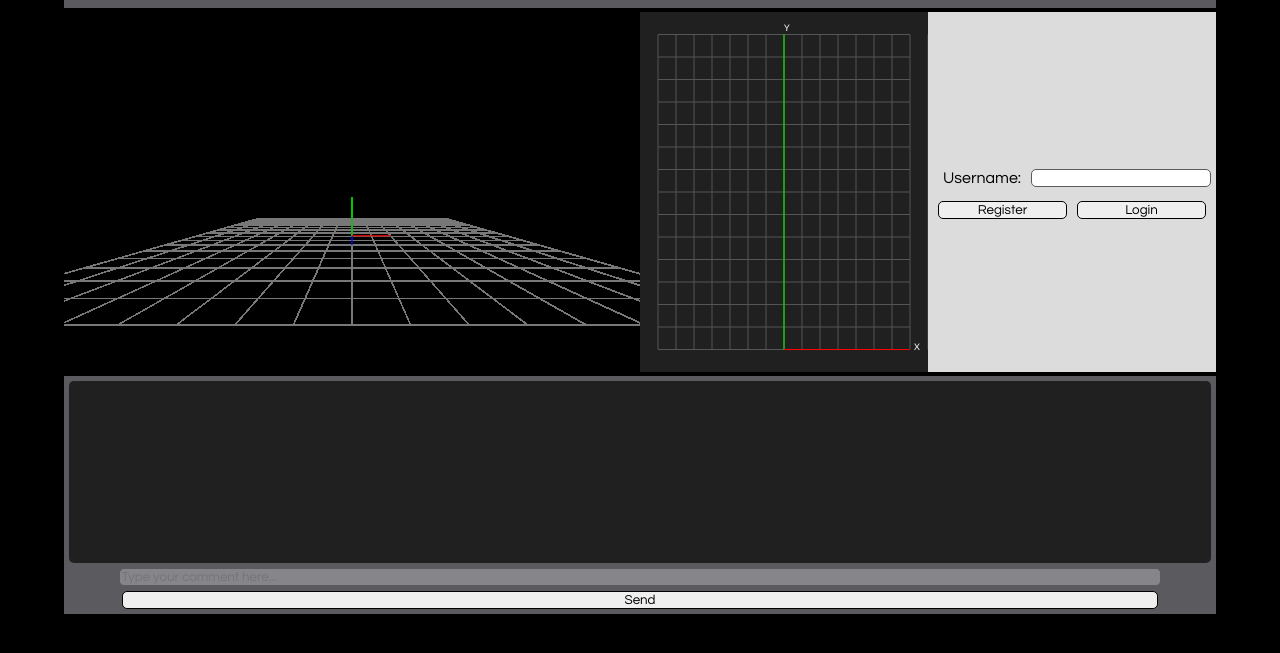
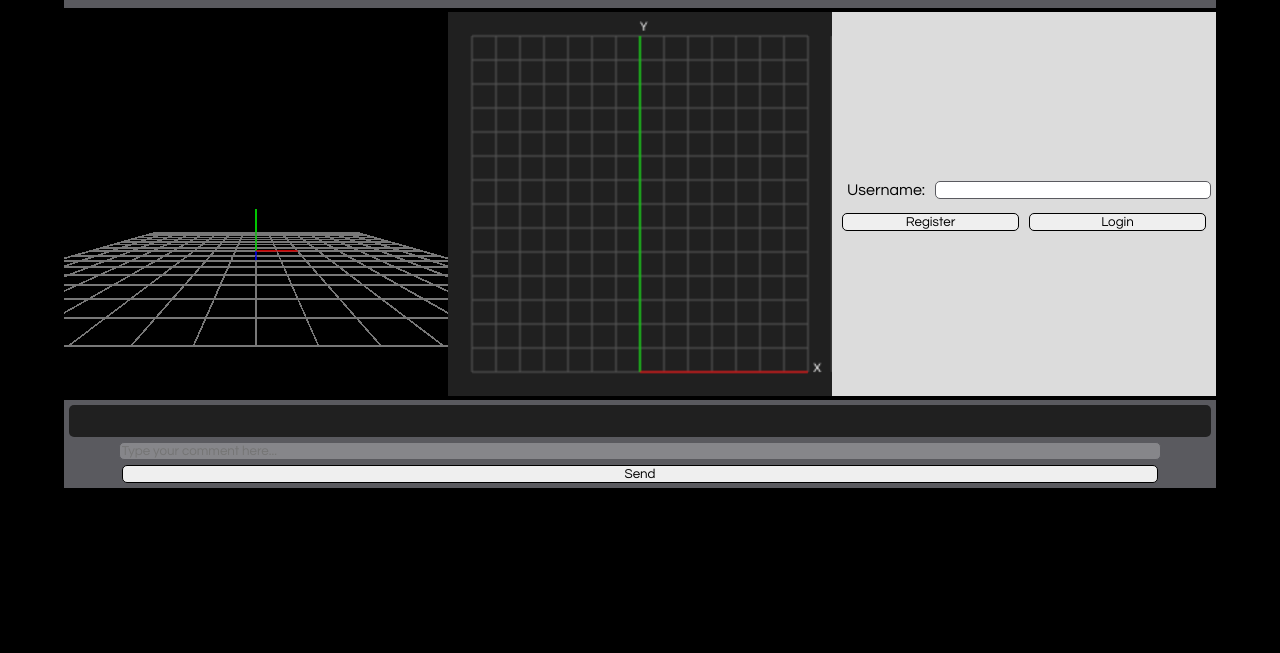
Before and after one commit to mldnantic/aurora, a website: page GeometrySolverWeb/public/index.html in a window 1280 px wide. Shown: the part 77-730 px from the top of the page. Drawn offline with nearby package versions, Linux system fonts and the light colour scheme; no server answers.

Commit message:
bug fixes and improvements

```diff
--- a/GeometrySolverWeb/public/main.css
+++ b/GeometrySolverWeb/public/main.css
@@ -9,6 +9,7 @@ html
     padding: 0;
     height: 100%;
     width: 100%;
+    align-items: center;
 }
 
 body
@@ -18,8 +19,8 @@ body
     /* font-size: large; */
     margin: 2.5% 5%;
     padding: 0;
-    height: 90%;
-    width: 90%;
+    /* height: 90%; */
+    /* width: 90%; */
 }
 
 h1
@@ -47,7 +48,7 @@ canvas
 {
     display: flex;
     flex-flow:row wrap;
-    min-width: 50%;
+    /* min-width: 50%; */
     /* height: 100%; */
     flex:1 0;
     justify-content:flex-start;
@@ -131,7 +132,7 @@ button
 {
     display: flex;
     flex-direction: row;
-    min-height: 50%;
+    /* min-height: 50%; */
     /* max-height: 66%; */
     /* margin: 5%; */
     /* margin-top: 0%; */
@@ -142,7 +143,7 @@ button
 {
     background-color: rgb(32, 32, 32);
     display: flex;
-    min-width: 20%;
+    /* min-width: 20%; */
     flex-flow:row wrap;
     flex:1 0;
     justify-content:flex-start;
@@ -170,7 +171,7 @@ button
 .bodyDiv
 {
     display: flex;
-    width: 45%;
+    /* width: 45%; */
     height: 50px;
     margin: 5px;
     background-color: gainsboro;
@@ -207,7 +208,7 @@ button
 {
     display: flex;
     flex-direction: column-reverse;
-    min-height: 33%;
+    /* min-height: 33%; */
     /* max-height: 50%; */
     background-color: rgb(90, 90, 95);
     /* margin: 5%; */
--- a/GeometrySolverWeb/public/main.js
+++ b/GeometrySolverWeb/public/main.js
@@ -322,7 +322,6 @@ function goBackAction()
 {
     if(bodyID!="")
     {
-        removeWatcher();
         bodyID="";
         length=0;
         remove("figureInput");
```
